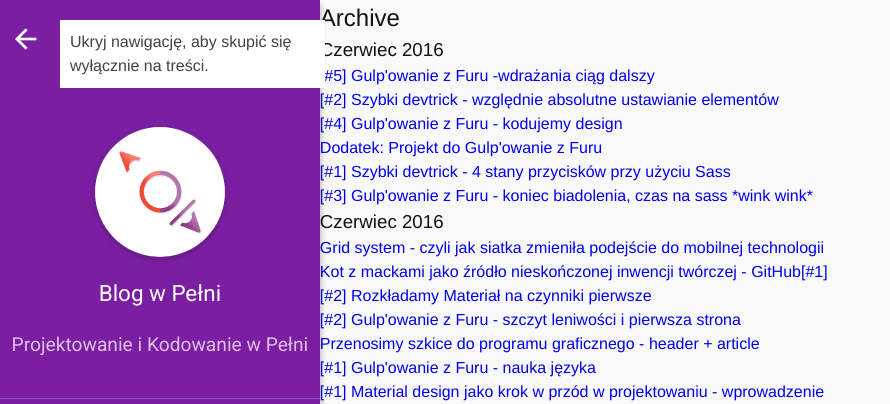
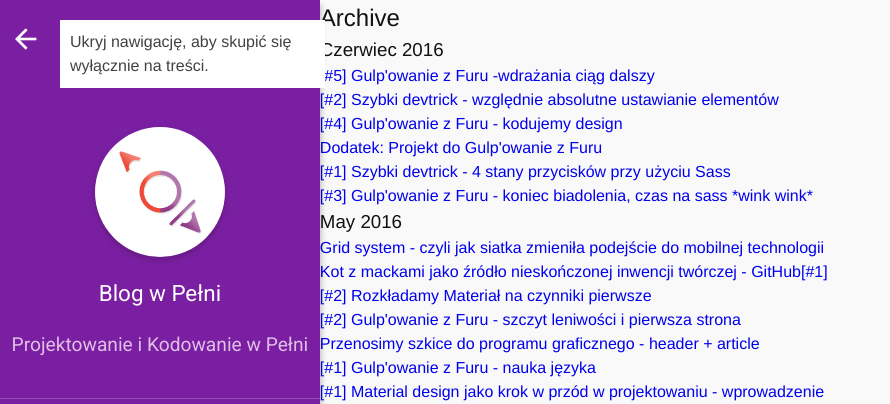
Before and after one commit to FuruArt/blog, a Jekyll site: the page built from archive.html, in a window 1280 px wide and 900 px high. Shown: the top 404 px of the window, without its empty margins (0-890 px from the left). Built offline with Jekyll 4.4.1, drawn with Linux system fonts in a browser that asks for light colours; some web fonts are replaced.

Commit message:
Update archive.html

```diff
--- a/archive.html
+++ b/archive.html
@@ -44,7 +44,7 @@ layout: default
 	      {% capture year %}{{ post.date | date: '%Y %b' }}{% endcapture %}
 	      {% capture nyear %}{{ post.next.date | date: '%Y %b' }}{% endcapture %}
 	      {% if year != nyear %}
-	        <h3>{{ month }}</h3>
+	        <h3>{{ post.date | date: '%B %Y' }}</h3>
 	      {% endif %}
 	    {% endunless %}
 
```
